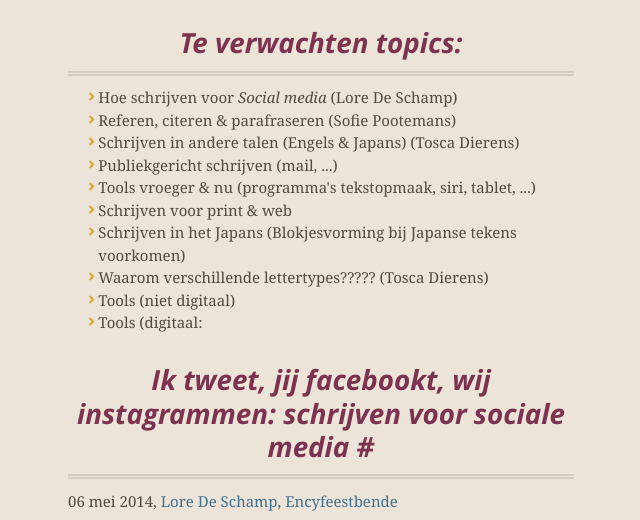
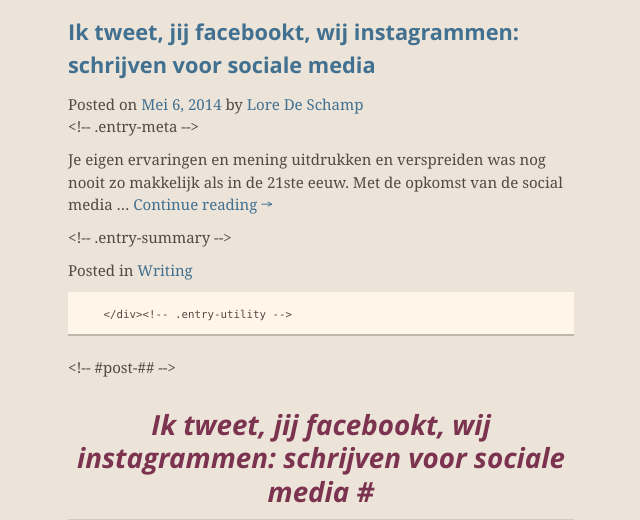
Before and after one commit to Encyfeestbende/Writing.github.io, a plain HTML site: page index.html in a window 1280 px wide. Shown: the part 730-1250 px from the top of the page, without its empty margins (319-959 px from the left). Drawn offline with nearby package versions, Linux system fonts and the light colour scheme.

```diff
--- a/index.html
+++ b/index.html
@@ -71,21 +71,33 @@
 <h1>
 <a name="archives-blogs-_writing_" class="anchor" href="#archives-blogs-_writing_"><span class="octicon octicon-link"></span></a>Archives: blogs _Writing_</h1>
 
+<h3>
+<a name="ik-tweet-jij-facebookt-wij-instagrammen-schrijven-voor-sociale-media" class="anchor" href="#ik-tweet-jij-facebookt-wij-instagrammen-schrijven-voor-sociale-media"><span class="octicon octicon-link"></span></a><a href="http://encyfeestbende.github.io/social-media/">Ik tweet, jij facebookt, wij instagrammen: schrijven voor sociale media</a>
+</h3>
+
+<p></p><div>
+Posted on <a href="http://encyfeestbende.github.io/social-media/" title="4:03 pm">Mei 6, 2014</a>                   by <a href="http://lorencyclopedie.blogspot.be/" title="View all posts by Lore De Schamp"> Lore De Schamp</a>                          </div>&lt;!-- .entry-meta --&gt;
+
+<p></p><div>
+
+<p>Je eigen ervaringen en mening uitdrukken en verspreiden was nog nooit zo makkelijk als in de 21ste eeuw. Met de opkomst van de social media … <a href="http://encyfeestbende.github.io/social-media/">Continue reading →</a></p>
+
+<p></p>
+</div>&lt;!-- .entry-summary --&gt;
+
+<p></p><div>
+
+Posted in <a href="http://encyfeestbende.github.io/Writing.github.io/" title="View all posts in Writing">Writing</a>
+
+<p></p>
+
+<pre><code>    &lt;/div&gt;&lt;!-- .entry-utility --&gt;
+</code></pre>
+
+<p></p>
+</div>&lt;!-- #post-## --&gt;
+
 <h1>
-<a name="te-verwachten-topics" class="anchor" href="#te-verwachten-topics"><span class="octicon octicon-link"></span></a>Te verwachten topics:</h1>
-
-<ul>
-<li>Hoe schrijven voor <em>Social media</em> (Lore De Schamp)</li>
-<li>Referen, citeren &amp; parafraseren (Sofie Pootemans)</li>
-<li>Schrijven in andere talen (Engels &amp; Japans) (Tosca Dierens)</li>
-<li>Publiekgericht schrijven  (mail, ...)</li>
-<li>Tools vroeger &amp; nu (programma's tekstopmaak, siri, tablet, ...)</li>
-<li>Schrijven voor print &amp; web</li>
-<li>Schrijven in het Japans (Blokjesvorming bij Japanse tekens voorkomen)</li>
-<li>Waarom verschillende lettertypes????? (Tosca Dierens)</li>
-<li>Tools (niet digitaal)</li>
-<li>Tools (digitaal: </li>
-</ul><h1>
 <a name="ik-tweet-jij-facebookt-wij-instagrammen-schrijven-voor-sociale-media-" class="anchor" href="#ik-tweet-jij-facebookt-wij-instagrammen-schrijven-voor-sociale-media-"><span class="octicon octicon-link"></span></a>Ik tweet, jij facebookt, wij instagrammen: schrijven voor sociale media #</h1>
 
 <p>06 mei 2014, <a href="http://lorencyclopedie.blogspot.be">Lore De Schamp</a>, <a href="http://encyfeestbende.github.io/Writing.github.io/">Encyfeestbende</a> </p>
```
Also changed, not shown: params.json (+1 -1 lines).
